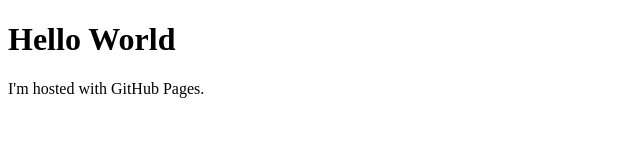
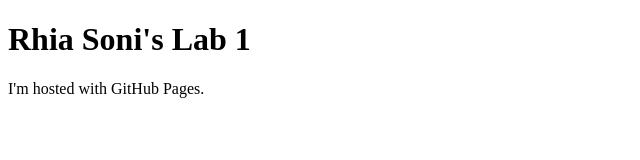
Before and after one commit to rhiasoni/rhiasoni, a plain HTML site: page index.html in a window 1280 px wide. Shown: the whole page, without its empty margins (0-640 px from the left). Drawn offline with Linux system fonts and the light colour scheme.

Commit message:
Update index.html

```diff
--- a/index.html
+++ b/index.html
@@ -1,7 +1,7 @@
 <!DOCTYPE html>
 <html>
 <body>
-<h1>Hello World</h1>
+<h1>Rhia Soni's Lab 1</h1>
 <p>I'm hosted with GitHub Pages.</p>
 </body>
 </html>
```
